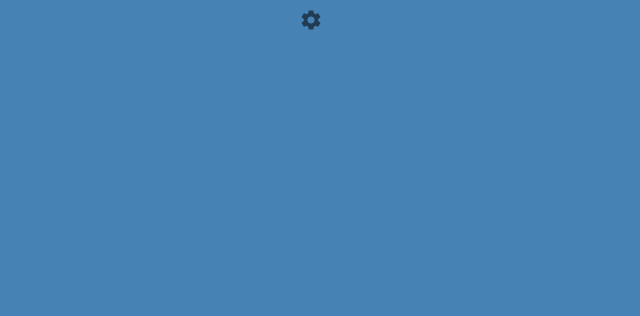
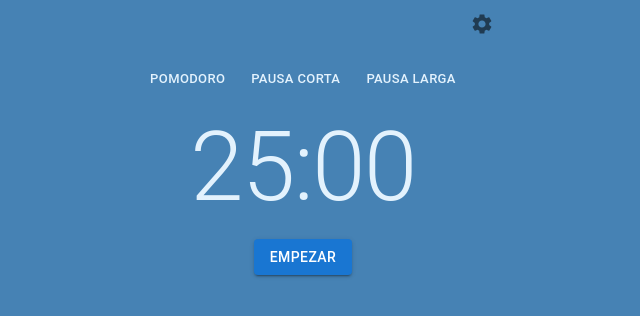
Before and after one commit to Nightsroud/pomodoro-challange, a Next.js app: page / in a window 1280 px wide. Shown: the top 316 px of the page, without its empty margins (337-977 px from the left). Built offline with nearby package versions, Linux system fonts and the light colour scheme.

Commit message:
feat: created component Timer.js that manages all the different timers and the ticking of time
feat: update index.js for everything to be centered and added icon button for settings and timer component

```diff
--- /dev/null
+++ b/components/Timer.js
@@ -0,0 +1,43 @@
+import React from 'react';
+import { Button } from '@mui/material';
+import { createTheme, ThemeProvider } from '@mui/material/styles';
+import { Typography } from '@mui/material';
+import { Stack } from '@mui/material';
+
+const theme = createTheme({
+  palette: {
+    primary: {
+      main: '#e3f2fd',
+    }
+  },
+});
+
+export default function Timer({ selector, selectOption, getTime, seconds, ticking, setTicking}) {
+    const options = ["Pomodoro", "Pausa Corta", "Pausa Larga"];
+  return (
+
+      <Stack
+        direction="column"
+        justifyContent="center"
+        alignItems="center"
+        spacing={2}
+      >
+        <Stack
+        direction="row"
+        justifyContent="center"
+        alignItems="center"
+        spacing={2}
+      >
+        {options.map((option, index) => (
+          <ThemeProvider theme={theme}>
+            <Button size='small' key={index} onClick={() => selectOption(index)}>{option}</Button>
+          </ThemeProvider>
+        ))}
+        </Stack>
+        <ThemeProvider theme={theme}>
+          <Typography variant="h1" color='primary'>{getTime(selector)}:{seconds.toString().padStart(2, "0")}</Typography>
+        </ThemeProvider>
+        <Button sx={{color: 'theme.palette.primary.light'}} variant='contained' onClick={() => setTicking((ticking) => !ticking)}>{ticking? "Detener" : "Empezar"}</Button>
+    </Stack>
+  )
+}
--- a/pages/index.js
+++ b/pages/index.js
@@ -1,29 +1,91 @@
-import Head from 'next/head';
-import styles from '../styles/Home.module.css';
 import Grid2 from '@mui/material/Unstable_Grid2';
 import { IconButton } from '@mui/material';
 import { Button } from '@mui/material';
 import { Settings } from '@mui/icons-material';
 import { Box } from '@mui/material';
+import Timer from '../components/Timer.js';
+import { useState, useEffect } from 'react';
 
 export default function Index() {
+
+  const [pomodoro, setPomodoro] = useState(25);
+  const [pausaPequena, setPausaPequena] = useState(5);
+  const [pausaLarga, setPausaLarga] = useState(25);
+  const [seconds, setSeconds] = useState(0);
+  const [ticking, setTicking] = useState(false);
+
+  const [selector, setSelector] = useState(0);
+
+  const selectOption = (index) => {
+    setSelector(index);
+  };
+
+  const getTime = (selector) => {
+    const type = {
+      0: pomodoro,
+      1: pausaPequena,
+      2: pausaLarga
+    }
+    return type[selector];
+  }
+
+  const timerTicking = () => {
+    const minutes = getTime(selector);
+    const setMinutes = updateMinutes();
+
+    if(minutes == 0 && seconds == 0){
+      alert('Se acabo el tiempo');
+    } else if (seconds == 0){
+      setMinutes((minute) => minute - 1);
+      setSeconds(59);
+    } else {
+      setSeconds((second) => second - 1);
+    }
+  }
+
+  const updateMinutes = () => {
+    const updateSelection = {
+      0: setPomodoro,
+      1: setPausaPequena,
+      2: setPausaLarga
+    }
+    return updateSelection[selector];
+  };
+
+  useEffect(() => {
+    const time = setInterval(() => {if(ticking){timerTicking()}}, 1000);
+
+    return () => {
+      clearInterval(time);
+    }
+  },[seconds, pomodoro, pausaPequena, pausaLarga, ticking]);
+
   return (
-    <Box display="flex"
-    justifyContent="center"
-    alignSelf="center"
-    >
-      <Grid2 container spacing={2} >
+  <Grid2 container spacing={2} columns={3}>
 
-      <Grid2 xs={8} display="flex" justifyContent="right" alignItems="right">
+        <Grid2 xs display="flex" justifyContent="right" alignItems="right"></Grid2>
+
+        <Grid2 xs container columns={1}>
+          <Grid2 xs={4} display="flex" justifyContent="right" alignItems="right">
+            <IconButton size='large'>
+              <Settings/>
+            </IconButton>
+          </Grid2>
+          <Grid2 xs display="flex" justifyContent="center" alignItems="center">
+             <Timer
+              selector={selector}
+              selectOption={selectOption}
+              getTime={getTime}
+              seconds={seconds}
+              ticking={ticking}
+              setTicking={setTicking}
+             />
+          </Grid2>
+
         </Grid2>
 
-        <Grid2 xs={4} display="flex" justifyContent="right" alignItems="right">
-          <IconButton>
-            <Settings/>
-          </IconButton>
-        </Grid2>
+        <Grid2 xs display="flex" justifyContent="right" alignItems="right"></Grid2>
 
       </Grid2>
-    </Box>
   )
 }
```
